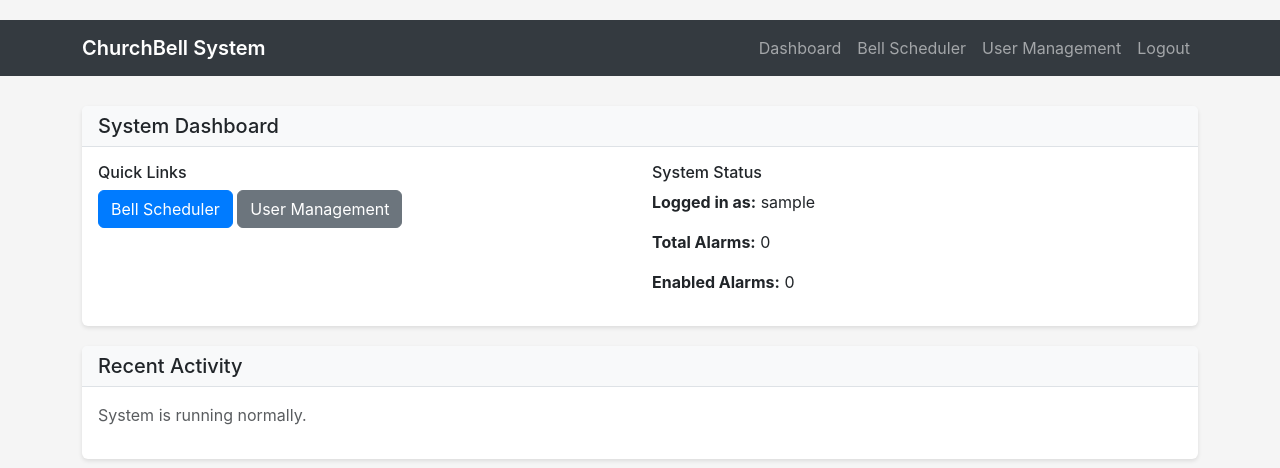
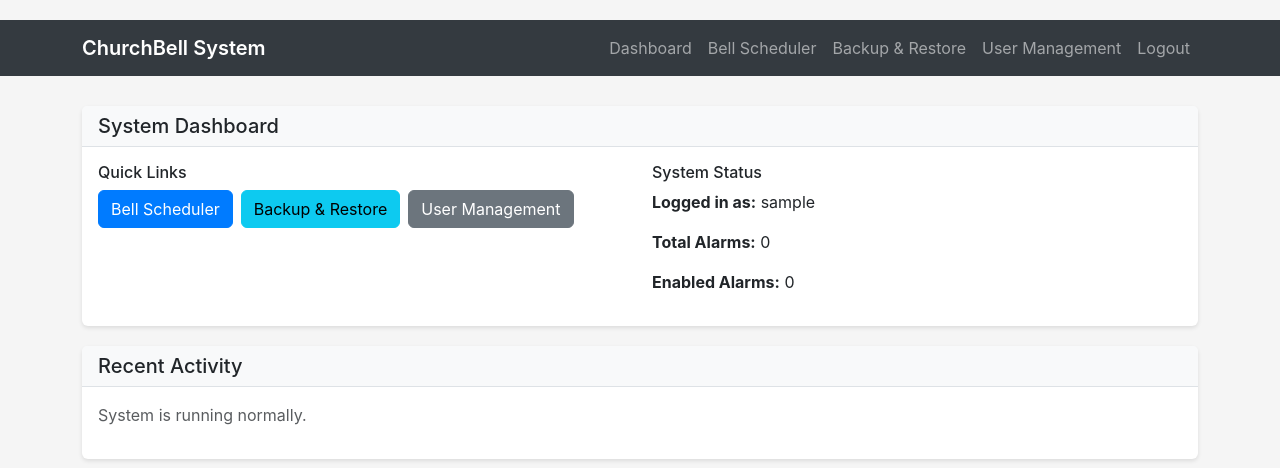
Before and after one commit to kd5jp/ChurchBell, a Flask app: page /dashboard in a window 1280 px wide. Shown: the top 468 px of the page. Run offline with Flask 3, Linux system fonts and the light colour scheme; the visitor is signed in with stand-in values (Sample User, id 1); data that the repository does not hold is empty.

Commit message:
Add Backup & Restore to dashboard and navigation
- Added Backup & Restore link to dashboard Quick Links
- Navigation menu already includes Backup & Restore link
- Updated install.sh to remove old backup.sh/restore.sh scripts

```diff
--- a/templates/base.html
+++ b/templates/base.html
@@ -47,6 +47,7 @@
       <div class="navbar-nav ms-auto">
         <a class="nav-link" href="{{ url_for('dashboard') }}">Dashboard</a>
         <a class="nav-link" href="{{ url_for('alarms') }}">Bell Scheduler</a>
+        <a class="nav-link" href="{{ url_for('backup_page') }}">Backup & Restore</a>
         <a class="nav-link" href="{{ url_for('users') }}">User Management</a>
         <a class="nav-link" href="{{ url_for('logout') }}">Logout</a>
       </div>
--- a/templates/dashboard.html
+++ b/templates/dashboard.html
@@ -11,8 +11,11 @@
     <div class="row">
       <div class="col-md-6 mb-3">
         <h6>Quick Links</h6>
-        <a href="{{ url_for('alarms') }}" class="btn btn-primary">Bell Scheduler</a>
-        <a href="{{ url_for('users') }}" class="btn btn-secondary">User Management</a>
+        <div class="d-flex flex-wrap gap-2 mb-2">
+          <a href="{{ url_for('alarms') }}" class="btn btn-primary">Bell Scheduler</a>
+          <a href="{{ url_for('backup_page') }}" class="btn btn-info">Backup & Restore</a>
+          <a href="{{ url_for('users') }}" class="btn btn-secondary">User Management</a>
+        </div>
       </div>
       <div class="col-md-6">
         <h6>System Status</h6>
```
Also changed, not shown: 1 other file.
